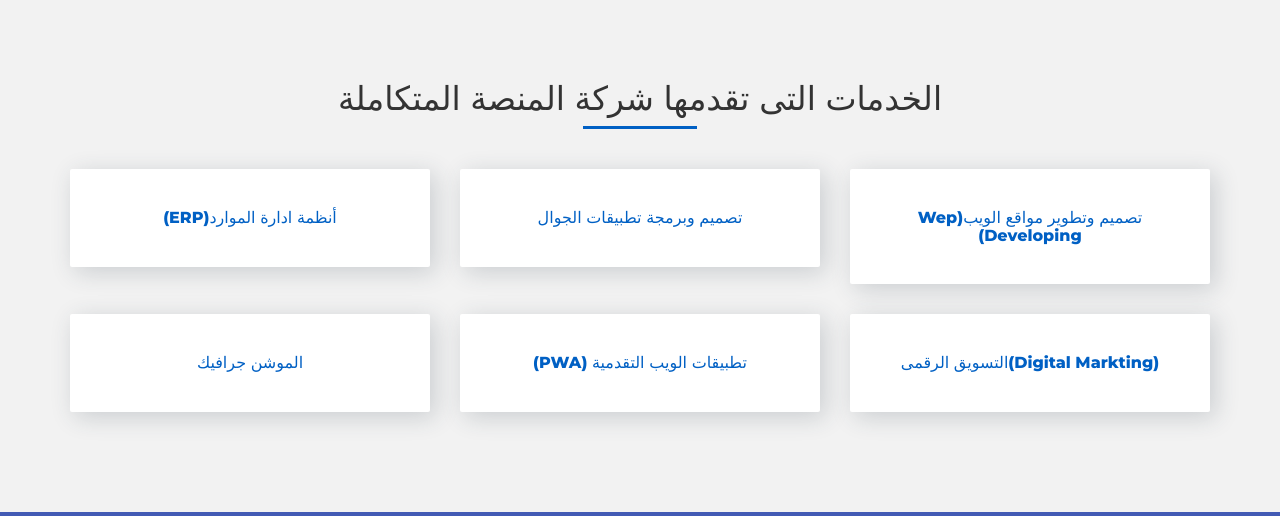
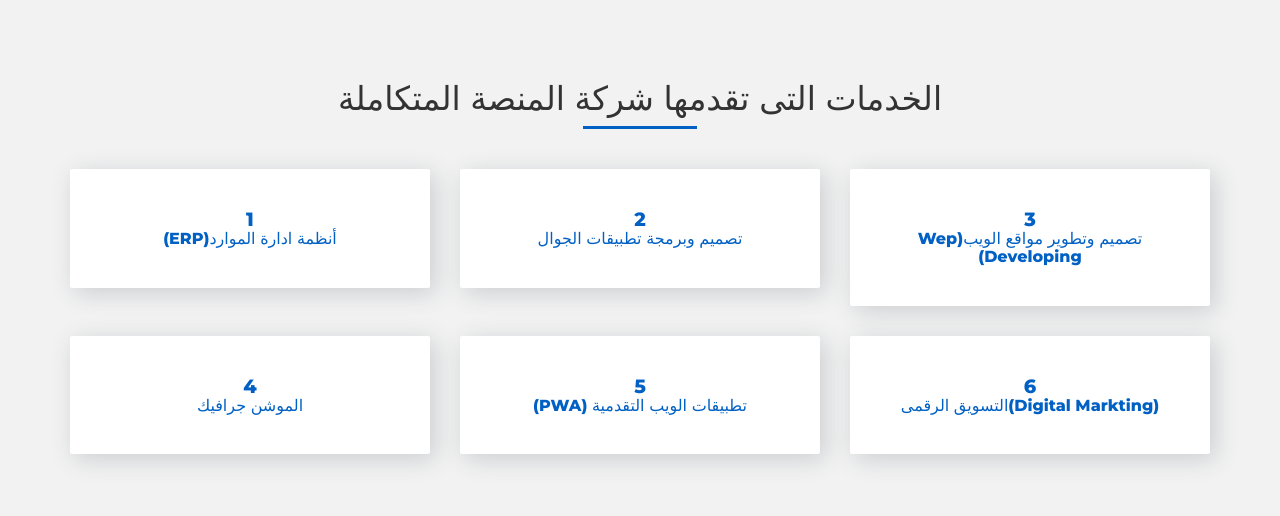
Before and after one commit to InegralPlatform/InegralPlatform, a PHP site: page / in a window 1280 px wide. Shown: the part 2399-2915 px from the top of the page. Run offline with PHP 8.4, Linux system fonts and the light colour scheme; some libraries are stand-ins or nearby versions; some web fonts are replaced; grey boxes are pictures that could not be loaded.

Commit message:
modify service

```diff
--- a/arabic/service_rtl.php
+++ b/arabic/service_rtl.php
@@ -6,7 +6,7 @@
 					<div class="col-md-4 col-sm-12 col-xs-12  center-block ">
 						<a href="ERP"><div class="icon one ">
 							<!-- <img src="images/xcode.png" alt="png" class="img-responsive center-block wow  bounceIn"> -->
-							<h4 class="service-11"> أنظمة ادارة الموارد(ERP)     </h4>
+							<h4 class="service-11"><big>1</big><br /> أنظمة ادارة الموارد(ERP)     </h4>
 
 						</div><a href="#"></a>
 					</div>
@@ -14,7 +14,7 @@
 					<a href="#">
 					  <div class="icon two">
 							<!-- <img src="images/android.png" alt="png" class="img-responsive center-block wow  bounceIn"> -->
-							<h4>تصميم وبرمجة تطبيقات الجوال</h4>
+							<h4><big>2</big><br />تصميم وبرمجة تطبيقات الجوال</h4>
 
 
 						</div></a>
@@ -22,7 +22,7 @@
 					<div class="col-md-4   col-sm-12 col-xs-12  center-block">
 						<a href="webDesign.php"><div class="icon three">
 							<!-- <img src="images/robot.png" alt="bacteria.png" class="img-responsive center-block wow  bounceIn"> -->
-							<h4>تصميم وتطوير مواقع الويب(Wep Developing) </h4>
+							<h4><big>3</big><br />تصميم وتطوير مواقع الويب(Wep Developing) </h4>
 
 						</div></a>
 					</div>
@@ -36,7 +36,7 @@
 					<div class="col-md-4  col-sm-12 col-xs-12 center-block ">
 					  <a href="#">	<div class="icon four">
 							<!-- <img src="images/big-data.png" alt="tooth.png" class="img-responsive center-block wow  bounceIn"> -->
-							<h4 class="service-11">الموشن جرافيك </h4>
+							<h4 class="service-11"><big>4</big><br />الموشن جرافيك </h4>
 
 
 						</div></a>
@@ -44,14 +44,14 @@
 					<div class="col-md-4   col-sm-12 col-xs-12 center-block ">
 						<a href="#"><div class="icon five">
 							<!-- <img src="images/smartphone.png" alt="family.png" class="img-responsive center-block wow  bounceIn"> -->
-							<h4 class="service-11">تطبيقات الويب التقدمية (PWA)      </h4>
+							<h4 class="service-11"><big>5</big><br />تطبيقات الويب التقدمية (PWA)      </h4>
 
 						</div></a>
 					</div>
 					<div class="col-md-4   col-sm-12 col-xs-12  center-block">
 						<a href="#"><div class="icon six">
 							<!-- <img src="images/online-store.png" alt="lab.png" class="img-responsive center-block wow  bounceIn"> -->
-							<h4 class="service-11">(Digital Markting)التسويق الرقمى</h4>
+							<h4 class="service-11"><big>6</big><br />(Digital Markting)التسويق الرقمى</h4>
 
 						</div></a>
 					</div>
```
